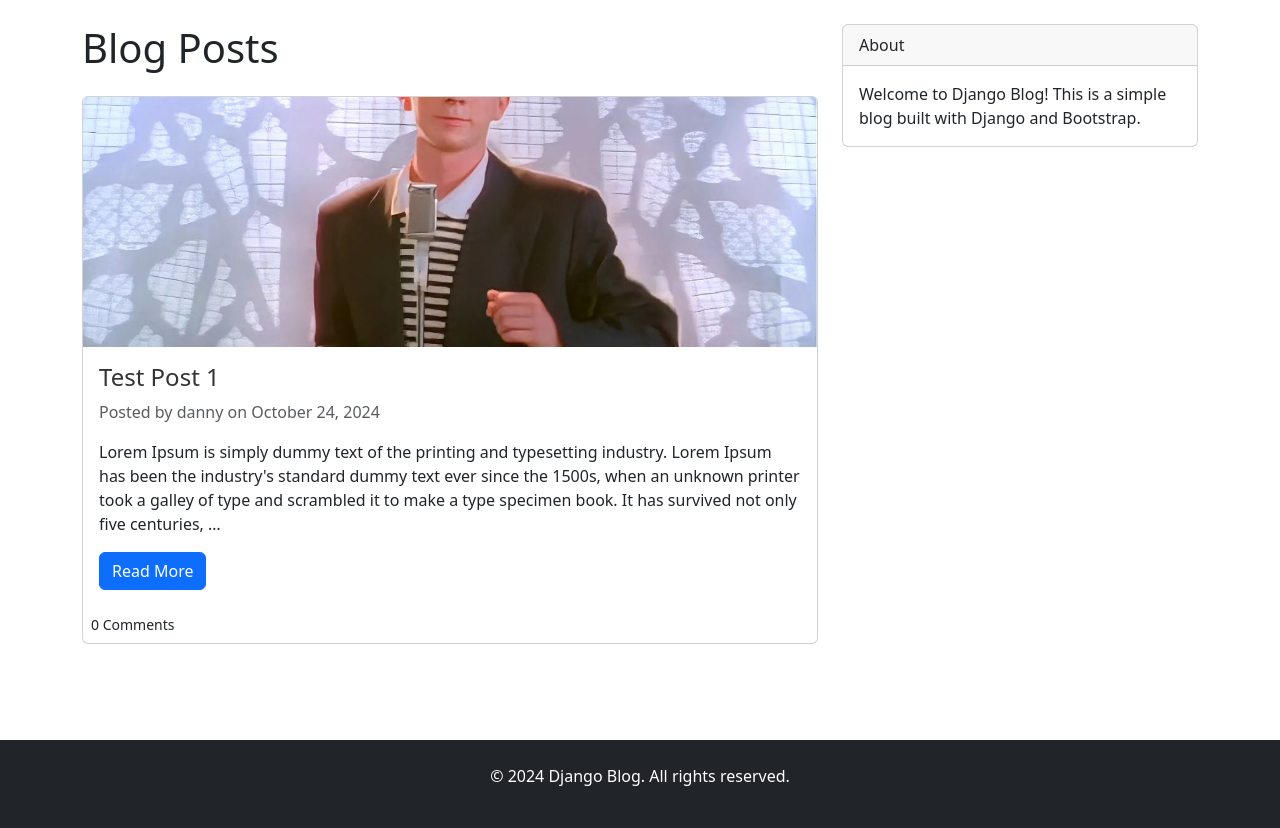
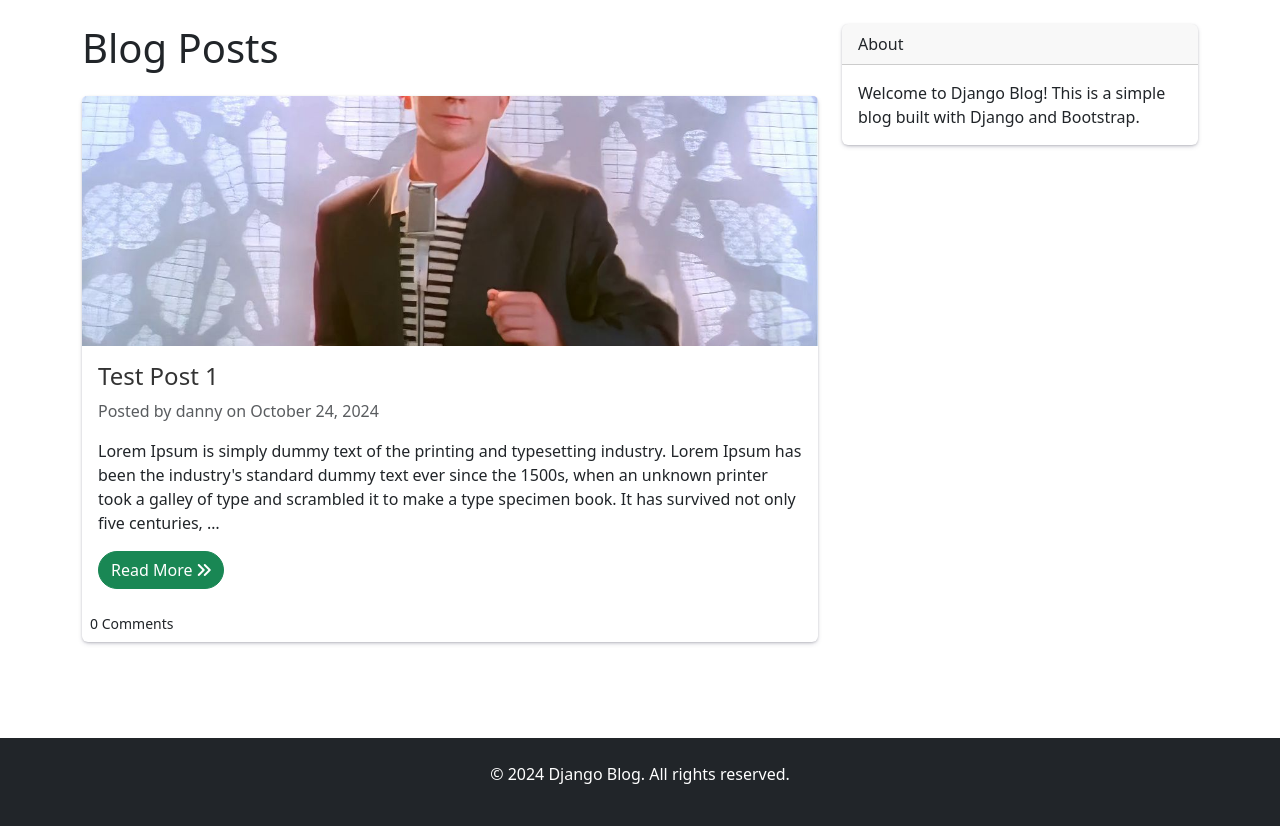
Before and after one commit to integritystl/integrity-challenge-django, a Django app: page / in a window 1280 px wide. Shown: the part 56-884 px from the top of the page. Run offline with Django 5.2, Linux system fonts and the light colour scheme; data comes from the database, SQL or seed files in the repository; data that the repository does not hold is empty.

Commit message:
STYLE: added rounded buttons and card drop shadow

```diff
--- a/blog_project/static/css/styles.css
+++ b/blog_project/static/css/styles.css
@@ -20,6 +20,14 @@ main {
 .card-title a:hover {
     color: #007bff;
     text-decoration: none;
+}
+.card {
+    box-shadow: rgba(50, 50, 93, 0.25) 0px 2px 5px -1px, rgba(0, 0, 0, 0.3) 0px 1px 3px -1px;
+    border: none;
+}
+
+.rounded-corner {
+    border-radius: 20px;
 }
 
 /* Images */
--- a/blog_project/templates/blog/post/post_form.html
+++ b/blog_project/templates/blog/post/post_form.html
@@ -27,7 +27,7 @@
                             {% endif %}
                         </div>
                     {% endfor %}
-                    <button type="submit" class="btn btn-primary">
+                    <button type="submit" class="btn btn-success rounded-corner">
                         {% if form.instance.pk %}Update{% else %}Create{% endif %}
                     </button>
                 </form>
--- a/blog_project/templates/blog/post/post_list.html
+++ b/blog_project/templates/blog/post/post_list.html
@@ -22,7 +22,9 @@
                         Posted by {{ post.author }} on {{ post.created_on|date:"F d, Y" }}
                     </p>
                     <p class="card-text">{{ post.content|truncatewords:50 }}</p>
-                    <a href="{% url 'blog:post_detail' post.slug %}" class="btn btn-primary">Read More</a>
+                    <a href="{% url 'blog:post_detail' post.slug %}" class="btn btn-success rounded-corner">
+                        Read More <i class="fa-solid fa-angles-right"></i>
+                    </a>
                 </div>
                 {% include 'blog/comments/comment_count.html' with post=post %}
             </article>
@@ -73,7 +75,7 @@
         <div class="card">
             <div class="card-header">Quick Actions</div>
             <div class="card-body">
-                <a href="{% url 'blog:post_create' %}" class="btn btn-primary">Create New Post</a>
+                <a href="{% url 'blog:post_create' %}" class="btn btn-success rounded-corner">Create New Post</i></a>
             </div>
         </div>
         {% endif %}
```
